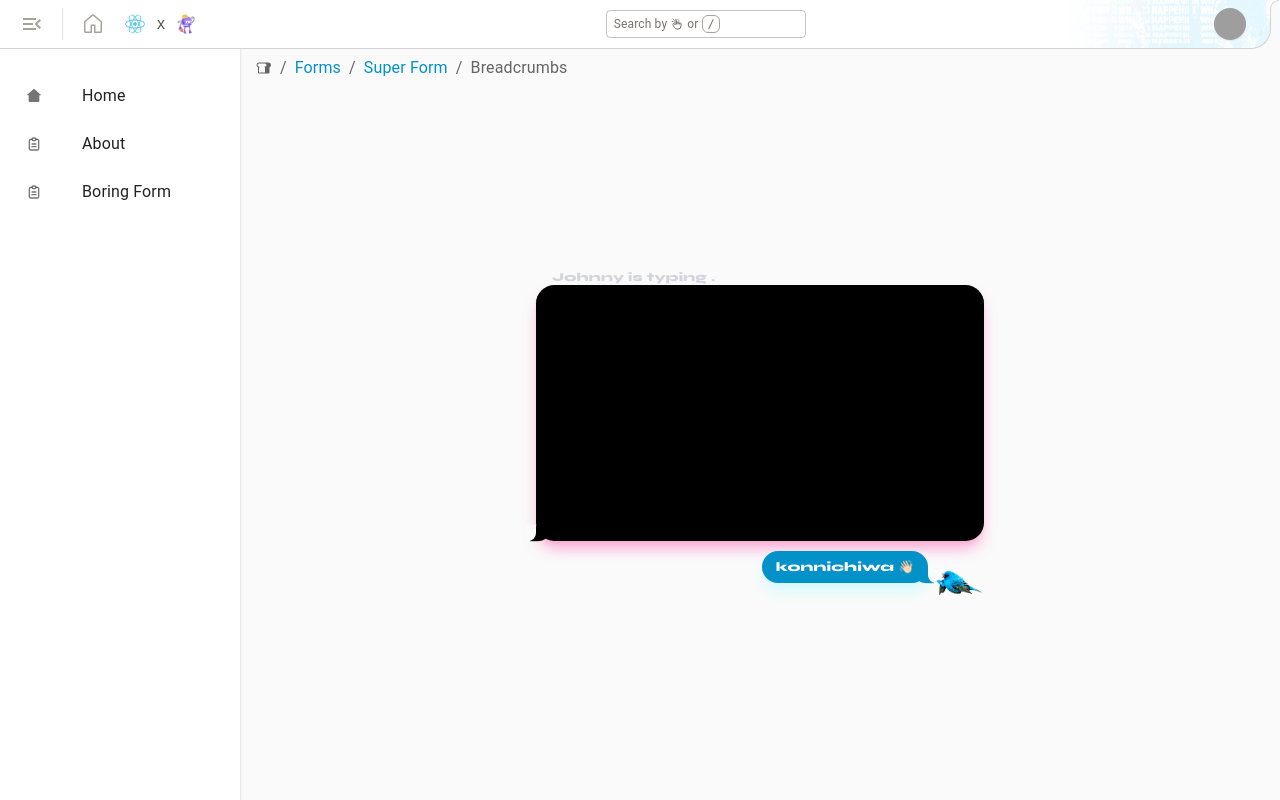
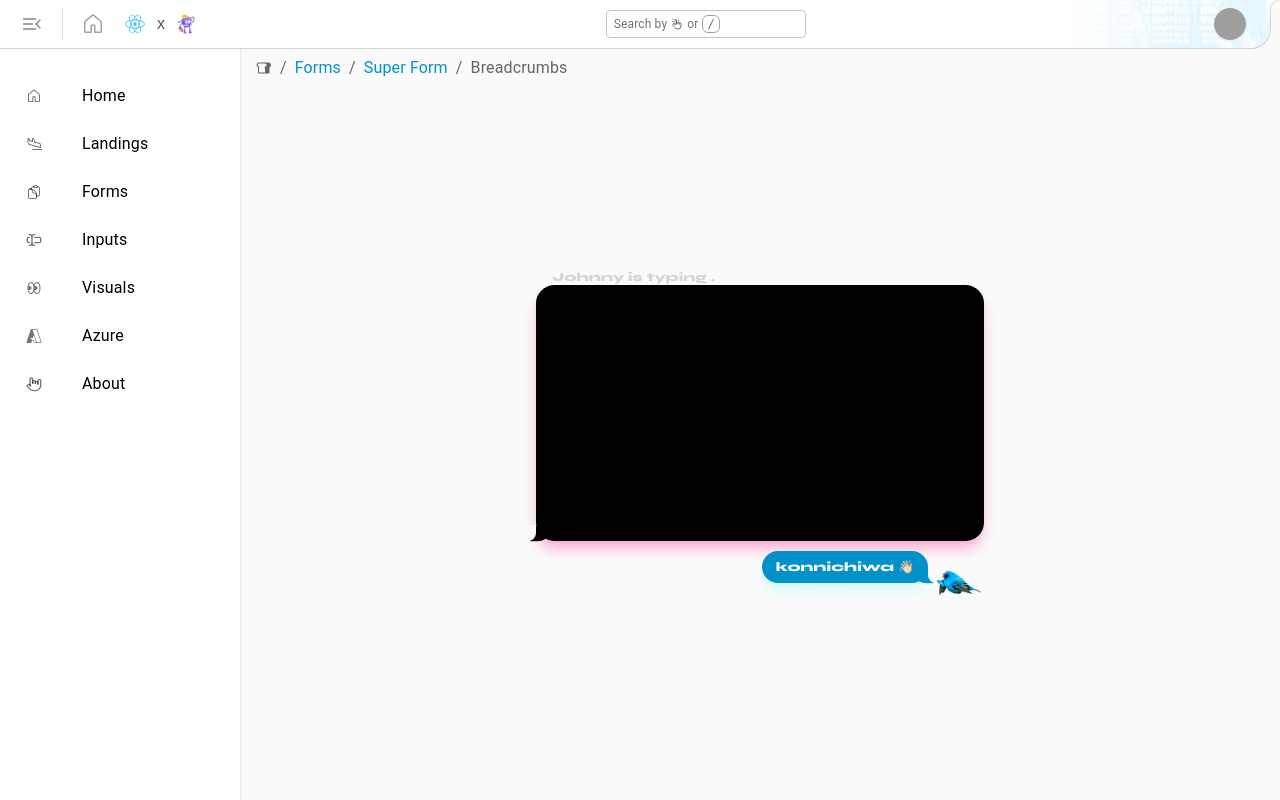
Before and after one commit to jjawny/a-blue-bird, a React (Vite) app in the folder client/: page / in a window 1280 px wide. Both pictures are taken after a click on the button 32 px from the left and 24 px from the top of the page. Built offline with nearby package versions, Linux system fonts and the light colour scheme; grey boxes are pictures that could not be loaded; a web font is replaced by a local one.

Commit message:
wip global sidebar

```diff
--- a/client/src/shared/components/GlobalMenu.tsx
+++ b/client/src/shared/components/GlobalMenu.tsx
@@ -6,9 +6,12 @@ import ListItemButton from "@mui/material/ListItemButton";
 import ListItemIcon from "@mui/material/ListItemIcon";
 import ListItemText from "@mui/material/ListItemText";
 import { useTheme } from "@mui/material/styles";
-import { Link } from "@tanstack/react-router";
-import { RiHome2Fill as HomeIcon } from "react-icons/ri";
-import { TbClipboardText as ClipboardIcon } from "react-icons/tb";
+import { Link, useLocation } from "@tanstack/react-router";
+import { GoHome as HomeIcon } from "react-icons/go";
+import { HiOutlineClipboardDocument as FormIcon } from "react-icons/hi2";
+import { LuTextCursorInput as InputIcon, LuHandMetal as MetalHandIcon } from "react-icons/lu";
+import { PiEyesFill as EyeIcon, PiAirplaneLanding as LandingIcon } from "react-icons/pi";
+import { VscAzure as AzureIcon } from "react-icons/vsc";
 
 type GlobalMenuProps = {
   isMenuOpen: boolean;
@@ -18,6 +21,7 @@ type GlobalMenuProps = {
 export default function GlobalMenu(props: GlobalMenuProps) {
   const { isMenuOpen, width = 256 } = props;
   const theme = useTheme();
+  const url = useLocation();
   const globalHeaderStylesToAdjustSpacing = theme.mixins.toolbar;
 
   const InnerContent = () => {
@@ -34,12 +38,20 @@ export default function GlobalMenu(props: GlobalMenuProps) {
               <ListItemIcon>
                 <HomeIcon />
               </ListItemIcon>
-              <ListItemText primary="Home" />
+              <ListItemText
+                primary="Home"
+                sx={{
+                  color: "black",
+                  "& .MuiTypography-root": {
+                    // fontWeight: "bold",
+                  },
+                }}
+              />
             </ListItemButton>
           </ListItem>
         </Link>
-        <Link to={"/about"}>
-          <ListItem key={"/about"} disablePadding>
+        <Link to={"/landings"}>
+          <ListItem key={"/landings"} disablePadding>
             <ListItemButton
               sx={{
                 marginX: "10px",
@@ -47,9 +59,17 @@ export default function GlobalMenu(props: GlobalMenuProps) {
               }}
             >
               <ListItemIcon>
-                <ClipboardIcon />
+                <LandingIcon />
               </ListItemIcon>
-              <ListItemText primary="About" />
+              <ListItemText
+                primary="Landings"
+                sx={{
+                  color: "black",
+                  "& .MuiTypography-root": {
+                    // fontWeight: "bold",
+                  },
+                }}
+              />
             </ListItemButton>
           </ListItem>
         </Link>
@@ -62,9 +82,129 @@ export default function GlobalMenu(props: GlobalMenuProps) {
               }}
             >
               <ListItemIcon>
-                <ClipboardIcon />
+                <FormIcon />
               </ListItemIcon>
-              <ListItemText primary="Boring Form" />
+              <ListItemText
+                primary="Forms"
+                sx={{
+                  color: "black",
+                  "& .MuiTypography-root": {
+                    // fontWeight: "bold",
+                  },
+                }}
+              />
+            </ListItemButton>
+          </ListItem>
+        </Link>
+        <Link to={"/inputs"}>
+          <ListItem key={"/inputs"} disablePadding>
+            <ListItemButton
+              sx={{
+                marginX: "10px",
+                borderRadius: "10px",
+                backgroundColor: location.pathname.startsWith("/about") ? "lightgray" : "", // Apply lightgray for the default state
+                "&:hover": {
+                  backgroundColor: location.pathname.startsWith("/about") ? "lightgray" : "", // Keep the same background color on hover
+                  color: "inherit", // Prevent color change on hover
+                },
+              }}
+            >
+              <ListItemIcon>
+                <InputIcon />
+              </ListItemIcon>
+              <ListItemText
+                primary="Inputs"
+                sx={{
+                  color: "black",
+                  "& .MuiTypography-root": {
+                    // fontWeight: "bold",
+                  },
+                }}
+              />
+            </ListItemButton>
+          </ListItem>
+        </Link>
+        <Link to={"/landings"}>
+          <ListItem key={"/landings"} disablePadding>
+            <ListItemButton
+              sx={{
+                marginX: "10px",
+                borderRadius: "10px",
+                backgroundColor: location.pathname.startsWith("/about") ? "lightgray" : "", // Apply lightgray for the default state
+                "&:hover": {
+                  backgroundColor: location.pathname.startsWith("/about") ? "lightgray" : "", // Keep the same background color on hover
+                  color: "inherit", // Prevent color change on hover
+                },
+              }}
+            >
+              <ListItemIcon>
+                <EyeIcon />
+              </ListItemIcon>
+              <ListItemText
+                primary="Visuals"
+                sx={{
+                  color: "black",
+                  "& .MuiTypography-root": {
+                    // fontWeight: "bold",
+                  },
+                }}
+              />
+            </ListItemButton>
+          </ListItem>
+        </Link>
+        <Link to={"/landings"}>
+          <ListItem key={"/landings"} disablePadding>
+            <ListItemButton
+              sx={{
+                marginX: "10px",
+                borderRadius: "10px",
+                backgroundColor: location.pathname.startsWith("/about") ? "lightgray" : "", // Apply lightgray for the default state
+                "&:hover": {
+                  backgroundColor: location.pathname.startsWith("/about") ? "lightgray" : "", // Keep the same background color on hover
+                  color: "inherit", // Prevent color change on hover
+                },
+              }}
+            >
+              <ListItemIcon>
+                <AzureIcon />
+              </ListItemIcon>
+              <ListItemText
+                primary="Azure"
+                sx={{
+                  color: "black",
+                  "& .MuiTypography-root": {
+                    // fontWeight: "bold",
+                  },
+                }}
+              />
+            </ListItemButton>
+          </ListItem>
+        </Link>
+        <Link to={"/landings"}>
+          <ListItem key={"/landings"} disablePadding>
+            <ListItemButton
+              sx={{
+                marginX: "10px",
+                borderRadius: "10px",
+                backgroundColor: location.pathname.startsWith("/about") ? "lightgray" : "", // Apply lightgray for the default state
+                "&:hover": {
+                  backgroundColor: location.pathname.startsWith("/about") ? "lightgray" : "", // Keep the same background color on hover
+                  color: "inherit", // Prevent color change on hover
+                },
+              }}
+            >
+              <ListItemIcon>
+                <MetalHandIcon />
+              </ListItemIcon>
+              <ListItemText
+                primary="About"
+                sx={{
+                  color: "black",
+                  "& .MuiTypography-root": {
+                    // fontWeight: "bold",
+                  },
+                }}
+              />
             </ListItemButton>
           </ListItem>
         </Link>
```
